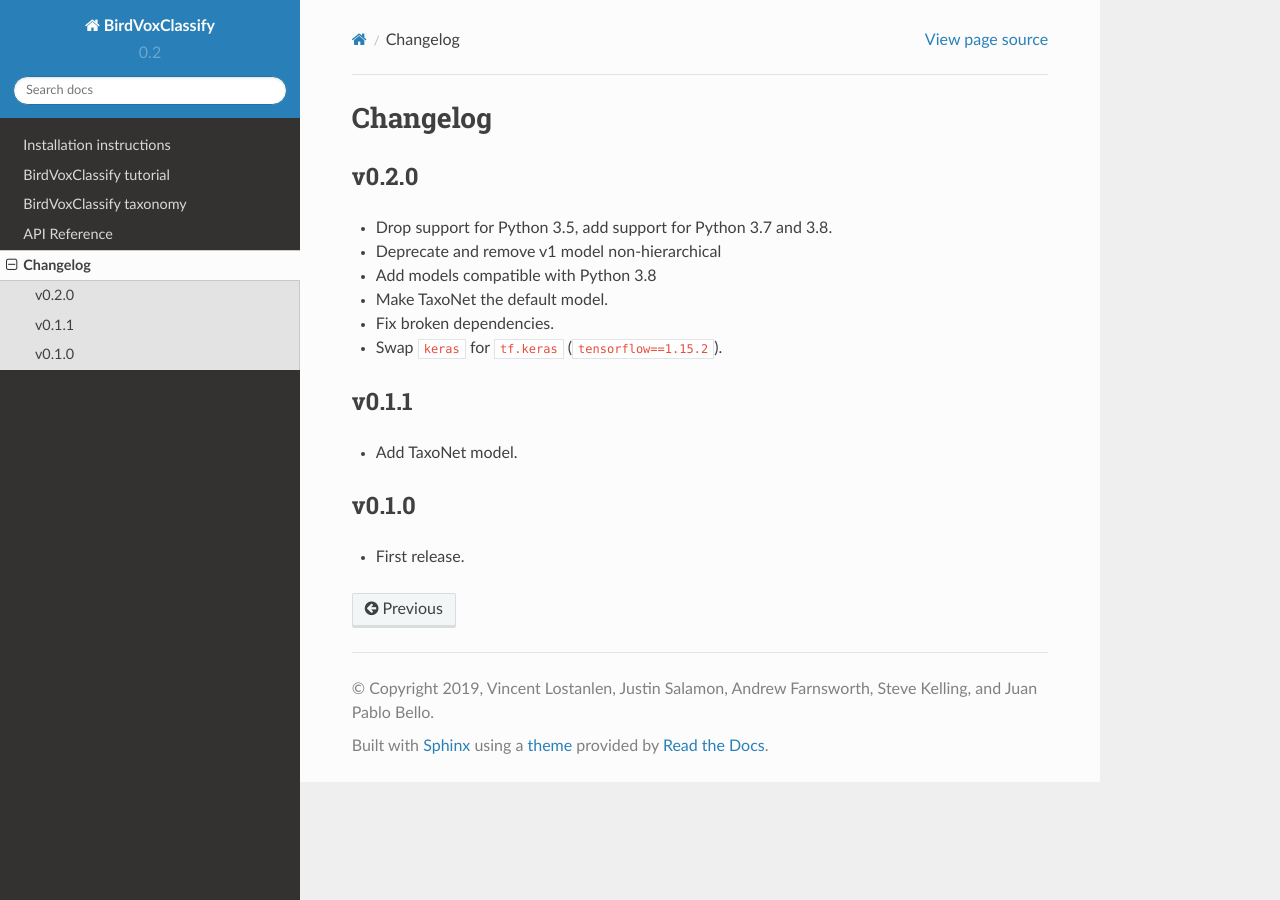
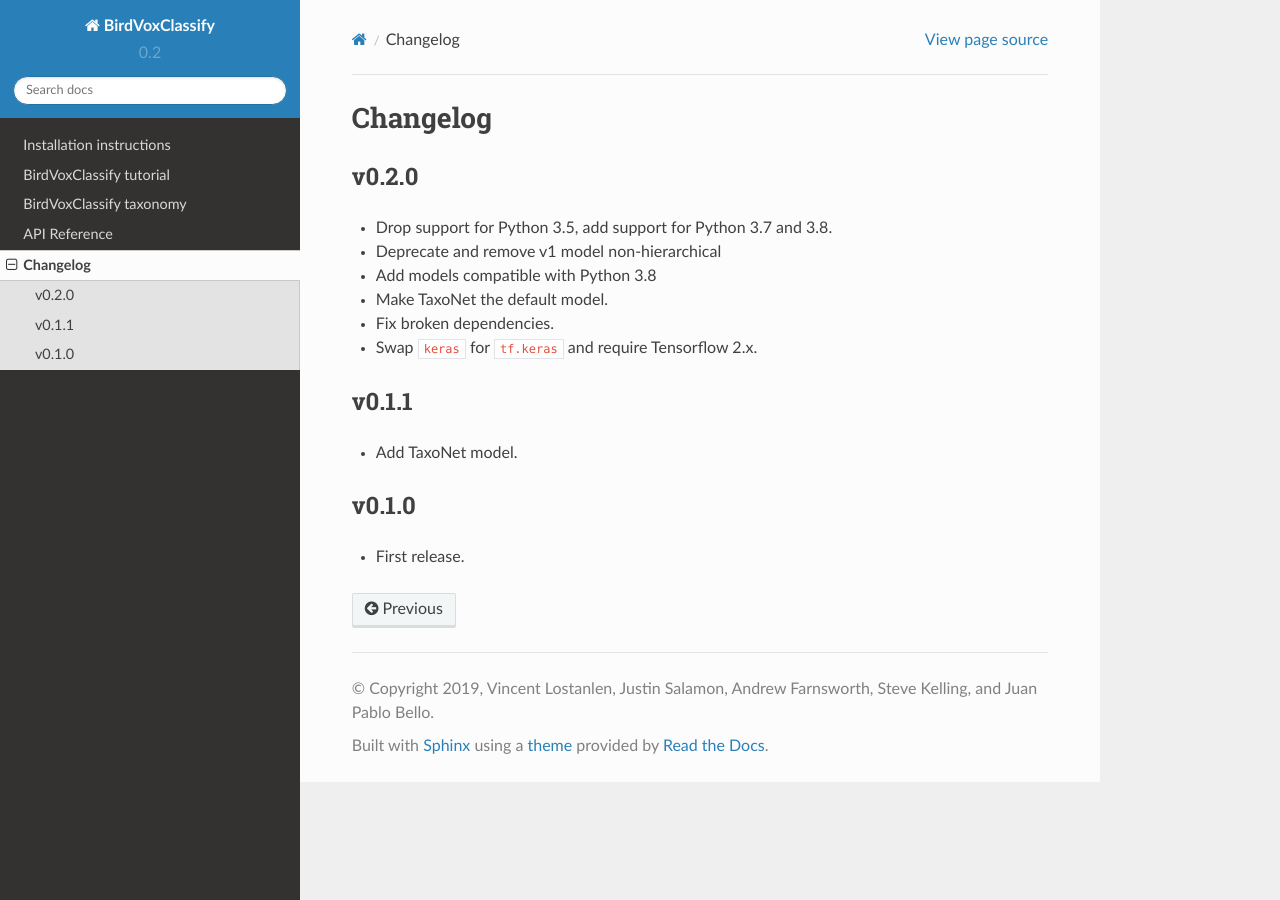
Before and after one commit to BirdVox/birdvoxclassify, a Sphinx documentation site: the page built from docs/changes.rst, in a window 1280 px wide. Built offline with Sphinx 7.4.7 and the Read the Docs theme 2.0.0, drawn with Linux system fonts in a browser that asks for light colours.

Commit message:
Fix changelog

```diff
--- a/docs/changes.rst
+++ b/docs/changes.rst
@@ -9,7 +9,7 @@
 - Add models compatible with Python 3.8
 - Make TaxoNet the default model.
 - Fix broken dependencies.
-- Swap ``keras`` for ``tf.keras`` (``tensorflow==1.15.2``).
+- Swap ``keras`` for ``tf.keras`` and require Tensorflow 2.x.
 
 v0.1.1
 ~~~~~~
```
